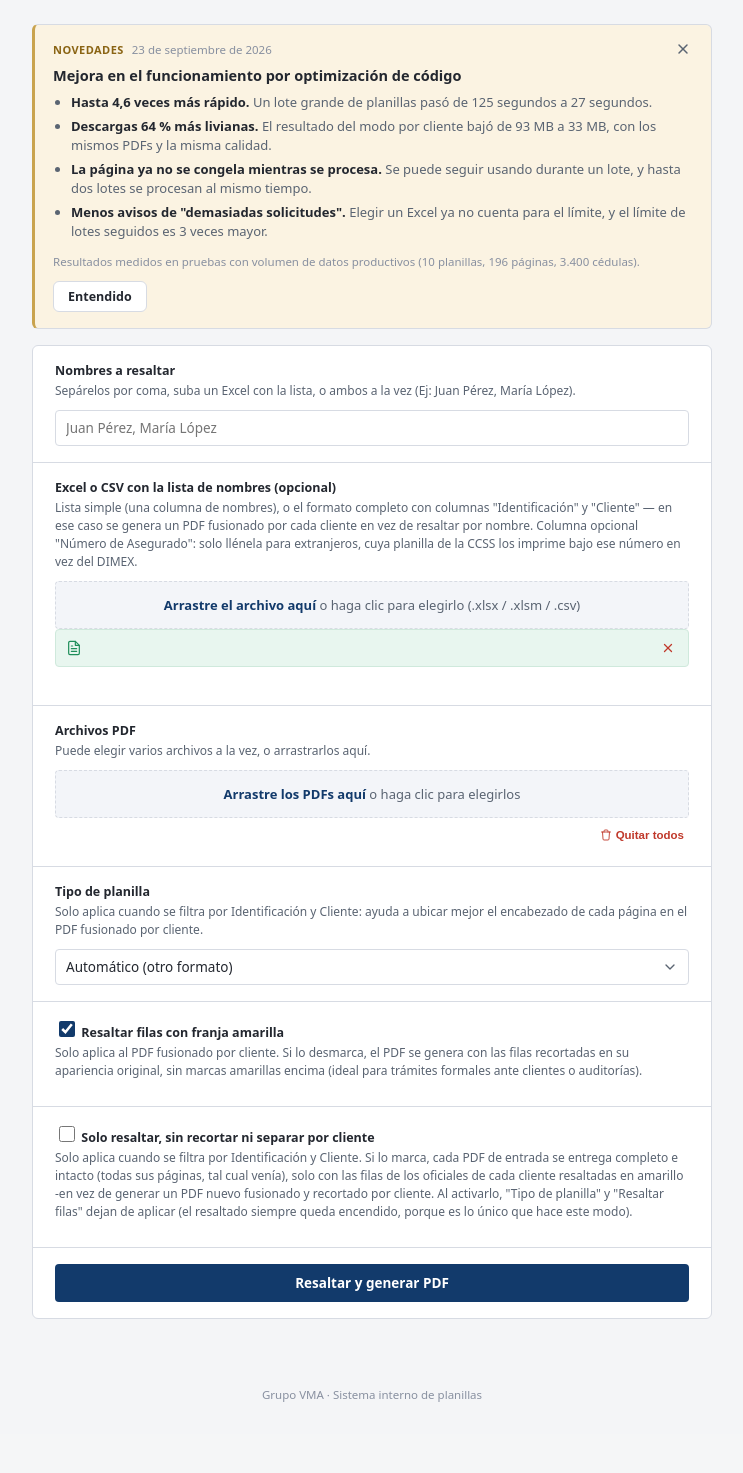
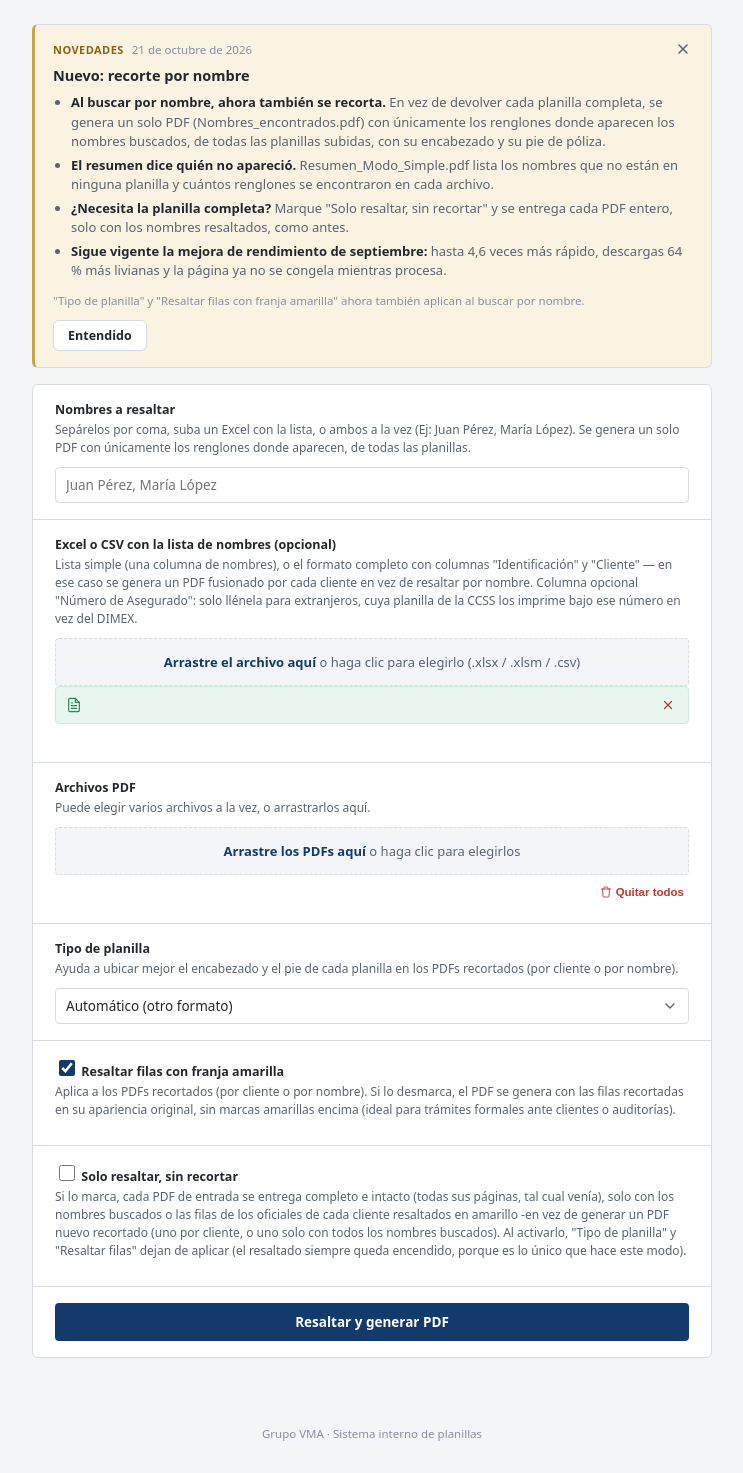
Before and after one commit to Daniel-Fonseca-Kilby/resaltador-pdf, a Flask app: page / in a window 1280 px wide. Shown: the part 74-1547 px from the top of the page, without its empty margins (268-1011 px from the left). Before the commit the page ends 1476 px from the top, so only its background shows below. Run offline with Flask 3, Linux system fonts and the light colour scheme.

Commit message:
Implementar recorte por nombre en el procesamiento de PDFs y actualizar la interfaz de usuario para reflejar cambios

```diff
--- a/api/index.py
+++ b/api/index.py
@@ -29,6 +29,7 @@ from resaltado_pdf import (
     generar_excel_resumen,
     generar_pdf_resumen,
     resaltar_nombres_en_pdf,
+    resaltar_nombres_y_recortar,
     resaltar_por_cedula_sin_recortar,
     resaltar_por_cedula_y_exportar_por_cliente,
 )
@@ -480,6 +481,120 @@ def _procesar_modo_simple(nombres: list[str], archivos):
     return respuesta
 
 
+def _procesar_modo_simple_recortado(nombres: list[str], archivos, formato: str, resaltar_filas: bool):
+    """Modo por nombre con recorte: un solo PDF con los renglones donde
+    aparece cada nombre (de todas las planillas), con su encabezado y su
+    pie de póliza -ver resaltar_nombres_y_recortar. Con "Solo resaltar"
+    marcado se usa _procesar_modo_simple (el PDF completo, solo resaltado)."""
+    errores_por_archivo: dict[str, str] = {}
+    fases: dict[str, float] = {}
+    bytes_subidos = 0
+    inicio_total = time.perf_counter()
+    carpeta_temporal = Path(tempfile.mkdtemp(prefix="resaltado_simple_"))
+    carpeta_entrada = carpeta_temporal / "entrada"
+    carpeta_entrada.mkdir(parents=True, exist_ok=True)
+
+    try:
+        rutas_entrada = []
+        # "3_planilla.pdf" -> "planilla.pdf" (o "planilla (1).pdf" si se
+        # subieron dos con el mismo nombre, para que no se pisen en el resumen)
+        nombre_original: dict[str, str] = {}
+        nombres_vistos: set[str] = set()
+        inicio = time.perf_counter()
+        for i, archivo in enumerate(archivos):
+            nombre_archivo = Path(archivo.filename).name
+            if not nombre_archivo.lower().endswith(".pdf"):
+                errores_por_archivo[nombre_archivo] = "No es un archivo PDF."
+                continue
+            ruta = carpeta_entrada / f"{i}_{nombre_archivo}"
+            archivo.save(ruta)
+            rutas_entrada.append(str(ruta))
+            nombre_original[ruta.name] = _nombre_zip_sin_colision(nombre_archivo, nombres_vistos)
+            bytes_subidos += ruta.stat().st_size
+        fases["guardar_subidas"] = time.perf_counter() - inicio
+
+        if not rutas_entrada:
+            return jsonify(error="Ninguno de los archivos subidos es un PDF válido."), 400
+
+        inicio = time.perf_counter()
+        resultado = resaltar_nombres_y_recortar(
+            rutas_entrada, nombres, str(carpeta_temporal / "salida"), formato, resaltar_filas=resaltar_filas,
+        )
+        fases["procesar"] = time.perf_counter() - inicio
+
+        for archivo, mensaje in resultado["errores_por_archivo"].items():
+            errores_por_archivo[nombre_original.get(archivo, archivo)] = mensaje
+        coincidencias_por_archivo = {
+            nombre_original.get(archivo, archivo): conteo
+            for archivo, conteo in resultado["coincidencias_por_archivo"].items()
+        }
+
+        archivo_zip_temporal = tempfile.NamedTemporaryFile(
+            suffix=".zip", prefix="resaltado_simple_zip_", delete=False
+        )
+        ruta_zip = Path(archivo_zip_temporal.name)
+        archivo_zip_temporal.close()
+
+        inicio = time.perf_counter()
+        # compresslevel=1: el PDF ya sale compactado (ver _procesar_modo_cliente)
+        with zipfile.ZipFile(ruta_zip, "w", zipfile.ZIP_DEFLATED, compresslevel=1) as zf:
+            if resultado["ruta_pdf"]:
+                zf.write(resultado["ruta_pdf"], arcname=f"{_NOMBRE_PDF_RECORTADO}.pdf")
+            lineas_errores = [f"{archivo}: {mensaje}" for archivo, mensaje in errores_por_archivo.items()]
+            lineas_coincidencias = [
+                f"{archivo} — \"{nombre}\": {conteo} renglón(es)"
+                for archivo, coincidencias in coincidencias_por_archivo.items()
+                for nombre, conteo in coincidencias.items()
+            ]
+            no_encontrados = [
+                nombre for nombre in nombres
+                if not any(c.get(nombre, 0) for c in coincidencias_por_archivo.values())
+            ]
+            zf.writestr("Resumen_Modo_Simple.pdf", generar_pdf_resumen(
+                "Resumen del procesamiento (Modo por nombre)",
+                [
+                    ("Archivos que no se pudieron procesar", lineas_errores),
+                    ("Nombres que no aparecen en ninguna planilla", no_encontrados),
+                    ("Renglones encontrados por archivo", lineas_coincidencias),
+                ],
+            ))
+        fases["zip"] = time.perf_counter() - inicio
+    finally:
+        shutil.rmtree(carpeta_temporal, ignore_errors=True)
+
+    total_archivos_ok = len(coincidencias_por_archivo)
+    total_coincidencias = sum(
+        conteo for coincidencias in coincidencias_por_archivo.values() for conteo in coincidencias.values()
+    )
+    app.logger.info(
+        "modo simple recortado: %d/%d archivos OK, %d renglón(es), %d nombre(s) sin encontrar",
+        total_archivos_ok, total_archivos_ok + len(errores_por_archivo), total_coincidencias, len(no_encontrados),
+    )
+    fases["total"] = time.perf_counter() - inicio_total
+    tiempos_lote = resultado.get("tiempos", {})
+    tiempos_lote.setdefault("conteos", {}).update(nombres=len(nombres), pdfs=len(rutas_entrada))
+    _registrar_tiempos("simple_recortado", fases, tiempos_lote, bytes_subidos, ruta_zip.stat().st_size)
+
+    @after_this_request
+    def _borrar_zip_temporal(response):
+        ruta_zip.unlink(missing_ok=True)
+        return response
+
+    respuesta = send_file(
+        str(ruta_zip),
+        mimetype="application/zip",
+        as_attachment=True,
+        download_name="nombres_recortados.zip",
+    )
+    respuesta.headers["X-Modo"] = "simple_recortado"
+    respuesta.headers["X-Total-Archivos"] = str(total_archivos_ok)
+    respuesta.headers["X-Total-Errores"] = str(len(errores_por_archivo))
+    respuesta.headers["X-Total-Coincidencias"] = str(total_coincidencias)
+    return respuesta
+
+
+_NOMBRE_PDF_RECORTADO = "Nombres_encontrados"
+
 _FORMATOS_VALIDOS = {"auto", "ccss", "mnk", "ins"}
 
 _LIMITE_BYTES_NO_ENCONTRADOS_HEADER = 4000
@@ -626,6 +741,14 @@ def procesar():
     if archivo_excel and archivo_excel.filename and not archivo_excel.filename.lower().endswith((".xlsx", ".xlsm", ".csv")):
         return jsonify(error="El archivo de nombres debe ser un Excel (.xlsx / .xlsm) o un .csv."), 400
 
+    formato = request.form.get("formato", "auto").strip().lower()
+    if formato not in _FORMATOS_VALIDOS:
+        formato = "auto"
+    resaltar_param = request.form.get("resaltar", "true").strip().lower()
+    resaltar_filas = resaltar_param in ("true", "1", "on", "yes")
+    solo_resaltar_param = request.form.get("solo_resaltar", "false").strip().lower()
+    solo_resaltar = solo_resaltar_param in ("true", "1", "on", "yes")
+
     try:
         registros = None
         if archivo_excel and archivo_excel.filename:
@@ -633,13 +756,6 @@ def procesar():
             archivo_excel.seek(0)
 
         if registros:
-            formato = request.form.get("formato", "auto").strip().lower()
-            if formato not in _FORMATOS_VALIDOS:
-                formato = "auto"
-            resaltar_param = request.form.get("resaltar", "true").strip().lower()
-            resaltar_filas = resaltar_param in ("true", "1", "on", "yes")
-            solo_resaltar_param = request.form.get("solo_resaltar", "false").strip().lower()
-            solo_resaltar = solo_resaltar_param in ("true", "1", "on", "yes")
             with _turno_pymupdf():
                 return _procesar_modo_cliente(
                     registros, archivos, formato, resaltar_filas=resaltar_filas, solo_resaltar=solo_resaltar,
@@ -655,6 +771,10 @@ def procesar():
         return jsonify(error="Escriba al menos un nombre o suba un Excel con la lista de nombres."), 400
 
     with _turno_pymupdf():
-        return _procesar_modo_simple(nombres, archivos)
+        if solo_resaltar:
+            return _procesar_modo_simple(nombres, archivos)
+        return _procesar_modo_simple_recortado(nombres, archivos, formato, resaltar_filas)
+
+
 if __name__ == "__main__":
     app.run(debug=True)
--- a/api/templates/index.html
+++ b/api/templates/index.html
@@ -780,7 +780,7 @@
     <div class="panel">
       <div class="campo">
         <label for="nombres">Nombres a resaltar</label>
-        <p class="hint">Sepárelos por coma, suba un Excel con la lista, o ambos a la vez (Ej: Juan Pérez, María López).</p>
+        <p class="hint">Sepárelos por coma, suba un Excel con la lista, o ambos a la vez (Ej: Juan Pérez, María López). Se genera un solo PDF con únicamente los renglones donde aparecen, de todas las planillas.</p>
         <input type="text" id="nombres" placeholder="Juan Pérez, María López">
       </div>
 
@@ -836,7 +836,7 @@
 
       <div class="campo">
         <label for="formato">Tipo de planilla</label>
-        <p class="hint">Solo aplica cuando se filtra por Identificación y Cliente: ayuda a ubicar mejor el encabezado de cada página en el PDF fusionado por cliente.</p>
+        <p class="hint">Ayuda a ubicar mejor el encabezado y el pie de cada planilla en los PDFs recortados (por cliente o por nombre).</p>
         <select id="formato">
           <option value="auto">Automático (otro formato)</option>
           <option value="ccss">CCSS - Planilla mensual</option>
@@ -851,17 +851,17 @@
           <span class="texto-checkbox">Resaltar filas con franja amarilla</span>
         </label>
         <p class="hint" id="hintResaltar">
-          Solo aplica al PDF fusionado por cliente. Si lo desmarca, el PDF se genera con las filas recortadas en su apariencia original, sin marcas amarillas encima (ideal para trámites formales ante clientes o auditorías).
+          Aplica a los PDFs recortados (por cliente o por nombre). Si lo desmarca, el PDF se genera con las filas recortadas en su apariencia original, sin marcas amarillas encima (ideal para trámites formales ante clientes o auditorías).
         </p>
       </div>
 
       <div class="campo">
         <label class="contenedor-checkbox">
           <input type="checkbox" id="chkSoloResaltar">
-          <span class="texto-checkbox">Solo resaltar, sin recortar ni separar por cliente</span>
+          <span class="texto-checkbox">Solo resaltar, sin recortar</span>
         </label>
         <p class="hint">
-          Solo aplica cuando se filtra por Identificación y Cliente. Si lo marca, cada PDF de entrada se entrega completo e intacto (todas sus páginas, tal cual venía), solo con las filas de los oficiales de cada cliente resaltadas en amarillo -en vez de generar un PDF nuevo fusionado y recortado por cliente. Al activarlo, "Tipo de planilla" y "Resaltar filas" dejan de aplicar (el resaltado siempre queda encendido, porque es lo único que hace este modo).
+          Si lo marca, cada PDF de entrada se entrega completo e intacto (todas sus páginas, tal cual venía), solo con los nombres buscados o las filas de los oficiales de cada cliente resaltados en amarillo -en vez de generar un PDF nuevo recortado (uno por cliente, o uno solo con todos los nombres buscados). Al activarlo, "Tipo de planilla" y "Resaltar filas" dejan de aplicar (el resaltado siempre queda encendido, porque es lo único que hace este modo).
         </p>
       </div>
 
@@ -925,28 +925,28 @@
 // cerrado el anterior. Los números tienen que salir de mediciones reales
 // (ver "tiempos" en el log del servidor y deploy/benchmark_rendimiento.py).
 const NOVEDADES = {
-  version: "2026-09-23-rendimiento",
-  fecha: "23 de septiembre de 2026",
-  titulo: "Mejora en el funcionamiento por optimización de código",
+  version: "2026-10-21-recorte-por-nombre",
+  fecha: "21 de octubre de 2026",
+  titulo: "Nuevo: recorte por nombre",
   puntos: [
     {
-      destacado: "Hasta 4,6 veces más rápido.",
-      texto: "Un lote grande de planillas pasó de 125 segundos a 27 segundos.",
+      destacado: "Al buscar por nombre, ahora también se recorta.",
+      texto: "En vez de devolver cada planilla completa, se genera un solo PDF (Nombres_encontrados.pdf) con únicamente los renglones donde aparecen los nombres buscados, de todas las planillas subidas, con su encabezado y su pie de póliza.",
     },
     {
-      destacado: "Descargas 64 % más livianas.",
-      texto: "El resultado del modo por cliente bajó de 93 MB a 33 MB, con los mismos PDFs y la misma calidad.",
+      destacado: "El resumen dice quién no apareció.",
+      texto: "Resumen_Modo_Simple.pdf lista los nombres que no están en ninguna planilla y cuántos renglones se encontraron en cada archivo.",
     },
     {
-      destacado: "La página ya no se congela mientras se procesa.",
-      texto: "Se puede seguir usando durante un lote, y hasta dos lotes se procesan al mismo tiempo.",
+      destacado: "¿Necesita la planilla completa?",
+      texto: "Marque \"Solo resaltar, sin recortar\" y se entrega cada PDF entero, solo con los nombres resaltados, como antes.",
     },
     {
-      destacado: "Menos avisos de \"demasiadas solicitudes\".",
-      texto: "Elegir un Excel ya no cuenta para el límite, y el límite de lotes seguidos es 3 veces mayor.",
+      destacado: "Sigue vigente la mejora de rendimiento de septiembre:",
+      texto: "hasta 4,6 veces más rápido, descargas 64 % más livianas y la página ya no se congela mientras procesa.",
     },
   ],
-  nota: "Resultados medidos en pruebas con volumen de datos productivos (10 planillas, 196 páginas, 3.400 cédulas).",
+  nota: "\"Tipo de planilla\" y \"Resaltar filas con franja amarilla\" ahora también aplican al buscar por nombre.",
 };
 
 (function () {
@@ -1299,12 +1299,14 @@ configurarDropzone(dropzoneExcel, (archivos) => {
 
 configurarDropzone(dropzonePdfs, (archivos) => agregarPdfs(archivos));
 
-function mostrarResultadoSimpleResumen(totalArchivos, totalErrores, totalCoincidencias) {
+function mostrarResultadoSimpleResumen(totalArchivos, totalErrores, totalCoincidencias, recortado) {
   limpiarResultado();
   const hayProblemas = totalErrores > 0;
   resultado.appendChild(nodoConIcono(
     hayProblemas ? ICONS.alerta : ICONS.check,
-    `Se resaltaron ${totalCoincidencias} coincidencia(s) en ${totalArchivos} archivo(s)`,
+    recortado
+      ? `Se recortaron ${totalCoincidencias} renglón(es) de ${totalArchivos} archivo(s), todos en Nombres_encontrados.pdf`
+      : `Se resaltaron ${totalCoincidencias} coincidencia(s) en ${totalArchivos} archivo(s)`,
     `resultado-resumen ${hayProblemas ? "advertencia" : "exito"}`
   ));
 
@@ -1562,7 +1564,7 @@ btn.addEventListener("click", async () => {
       const totalErrores = Number(respuesta.headers.get("X-Total-Errores") || 0);
       const totalCoincidencias = Number(respuesta.headers.get("X-Total-Coincidencias") || 0);
       console.log(`[resaltador] listo: modo=simple, ${totalArchivos} archivo(s), ${totalCoincidencias} coincidencia(s), ${totalErrores} error(es)`);
-      mostrarResultadoSimpleResumen(totalArchivos, totalErrores, totalCoincidencias);
+      mostrarResultadoSimpleResumen(totalArchivos, totalErrores, totalCoincidencias, modo === "simple_recortado");
     }
 
     // el zip llega directo en el cuerpo de la respuesta, sin JSON ni base64 de por medio
```
Also changed, not shown: deploy/benchmark_rendimiento.py (+0 -23 lines), resaltado_pdf.py (+110 -15 lines), tests/test_api.py (+36 -0 lines), tests/test_resaltar_nombres.py (+74 -0 lines).
